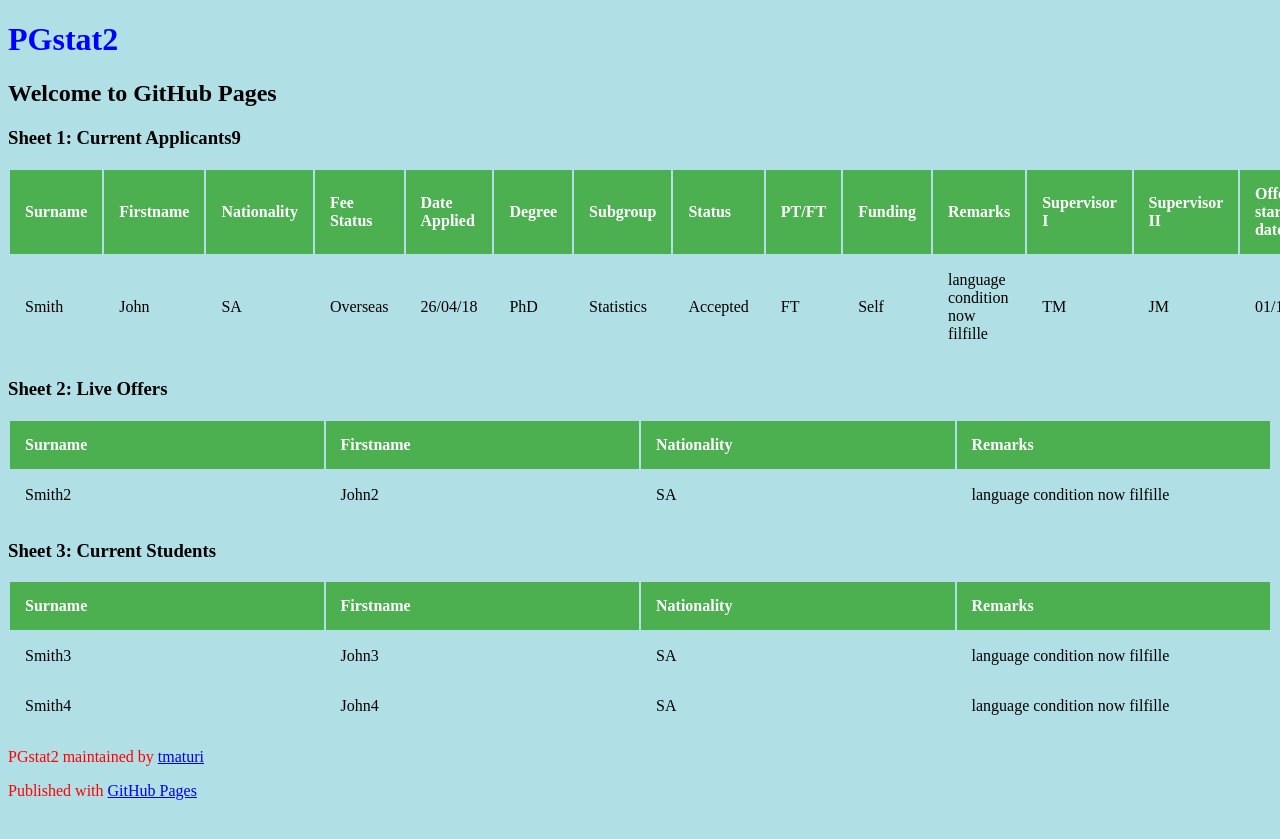
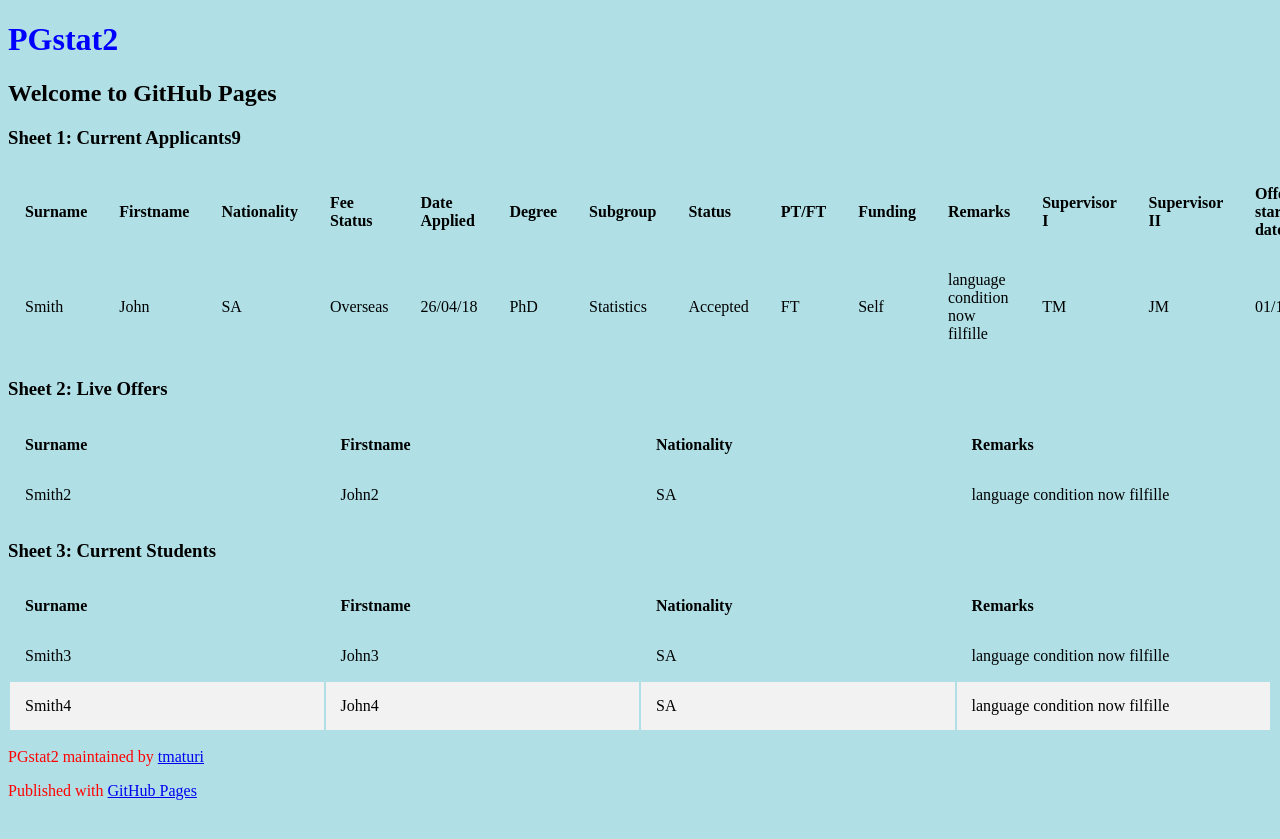
Before and after one commit to tmaturi/PGstat2, a Jekyll site: the page built from README.md, in a window 1280 px wide. Shown: the top 839 px of the page. Built offline with Jekyll 4.4.1, drawn with Linux system fonts in a browser that asks for light colours; our own code applies the rules of GitHub Pages for plain Markdown files; the repository's description, which GitHub fills in, is left out.

Commit message:
Update default.html

```diff
--- a/_layouts/default.html
+++ b/_layouts/default.html
@@ -18,12 +18,11 @@ p    {color: red;}
 }
 
         th {
-  background-color: #4CAF50;
-  color: white;
   text-align: left;
   padding: 15px;
 }
 
+tr:nth-child(even){background-color: #f2f2f2}
 
 </style>
 </head>
```
